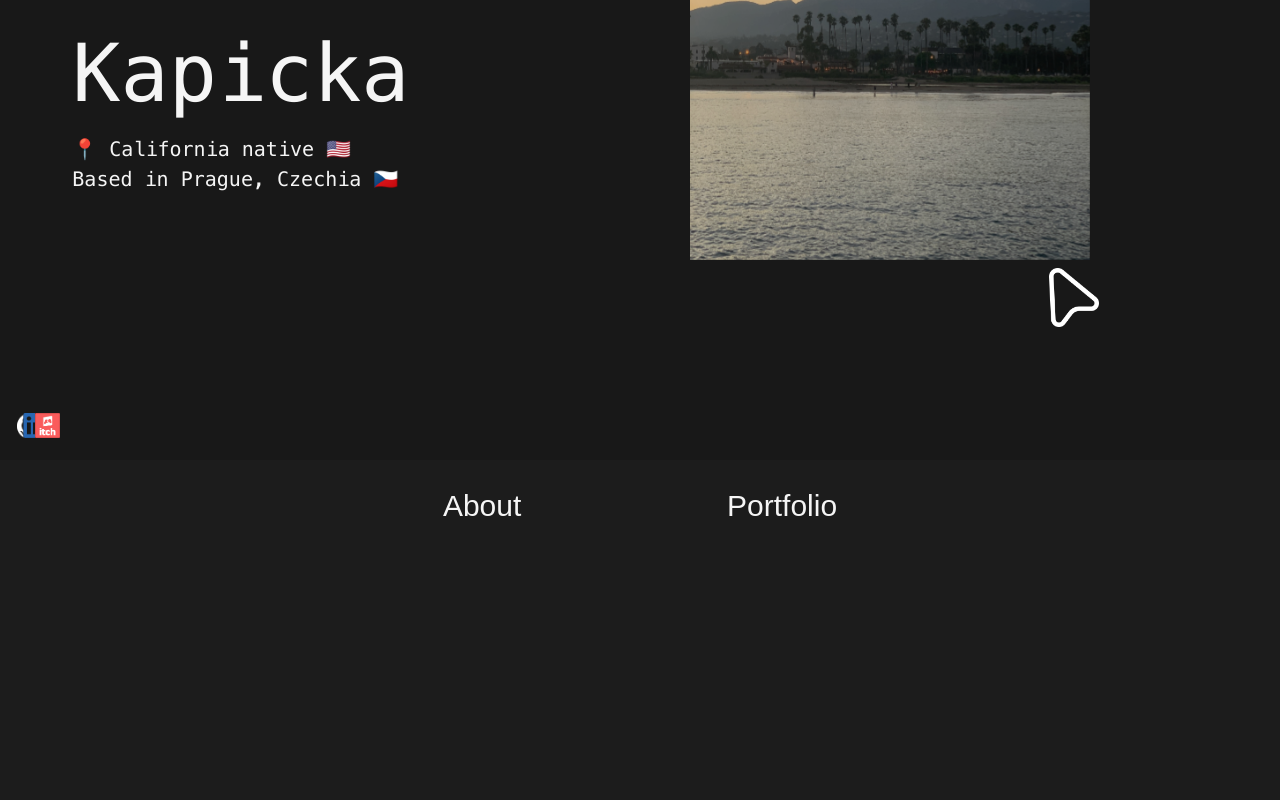
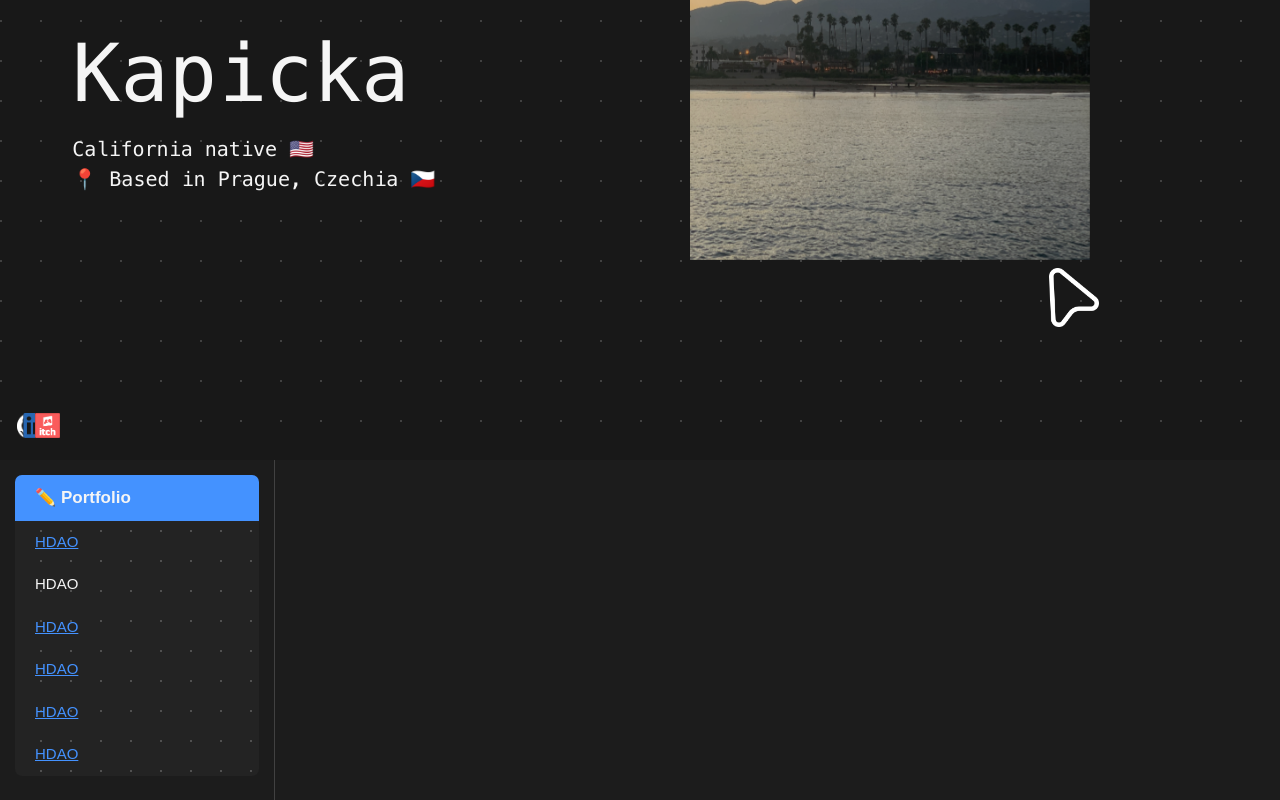
Before and after one commit to SimoKapi/personal-site, a React (Vite) app: page / in a window 1280 px wide. Shown: the part 340-1140 px from the top of the page. Built offline with nearby package versions, Linux system fonts and the light colour scheme.

Commit message:
Add sidebar

```diff
--- a/src/App.css
+++ b/src/App.css
@@ -66,11 +66,6 @@
     align-items: center;
 }
 
-#body {
-    height: 400vh;
-    width:100vw;
-}
-
 #name {
     position: static;
     margin:auto;
@@ -110,3 +105,76 @@
         margin-top:10%!important;
     }
 }
+
+.dotted-bg {
+  background-image: radial-gradient(var(--contrast) 1px, transparent 0)!important;
+  background-size: 40px 40px!important;
+  background-position: -19px -19px!important;
+  z-index:0;
+}
+
+.dotted-bg-strong {
+  background-image: radial-gradient(var(--gray) 1px, transparent 0)!important;
+  background-size: 30px 30px!important;
+  background-position: -19px -19px!important;
+  z-index:0;
+}
+
+#body {
+    height: 400vh;
+    width:100vw;
+    display: flex;
+    position: relative;
+}
+
+#body #nav {
+    flex:3;
+    display: flex;
+    height:100%;
+    border-right: 1px solid var(--contrast);
+    /* background: var(--light); */
+}
+
+#body #nav ul {
+    margin:15px;
+    background-color: var(--panel);
+    width:100%;
+    border-radius: 7px;
+    overflow:hidden;
+    height: max-content;
+    position:sticky;
+    top:10px;
+}
+
+#body #nav ul li {
+    padding:10px 20px;
+    /* background-color: var(--contrast); */
+    font-size:15px;
+}
+
+#body #nav .header {
+    background-color: var(--accent);
+    color: whitesmoke;
+    font-size:17px;
+    font-weight: 700;
+}
+
+#body #nav .subHeader {
+    /* background-color: var(--gray); */
+    color:whitesmoke;
+}
+
+#body #content {
+    flex:10;
+    /* background-color: blue; */
+}
+
+#body #progress {
+    flex:1;
+    /* background-color: red; */
+}
+
+a {
+    color: var(--accent);
+    text-decoration: underline;
+}
--- a/src/App.tsx
+++ b/src/App.tsx
@@ -30,12 +30,12 @@ function App() {
 
   return (
     <>
-      <div id="cover">
+      <div id="cover" className="dotted-bg">
         <div className="info">
           <div id="name">
             <h1>Simon</h1>
             <h1>Kapicka<span ref={caretRef}>_</span></h1>
-            <span className="chip"><p>📍 California native 🇺🇸 <br/> Based in Prague, Czechia 🇨🇿</p></span>
+            <span className="chip"><p>California native 🇺🇸 <br/>📍 Based in Prague, Czechia 🇨🇿</p></span>
           </div>
           <div id="socials">
             <a href="https://github.com/simokapi" target="_blank"><img src={GithubLogo}/></a>
@@ -47,9 +47,25 @@ function App() {
           <ImageCycle/>
         </div>
       </div>
-      <Header/>
+      {/* <Header/> */}
       <div id="body">
+        <div id="nav">
+          <ul className="dotted-bg-strong">
+            <li className="header">✏️ Portfolio</li>
+            <li><a>HDAO</a></li>
+            <li className="subHeader">HDAO</li>
+            <li><a>HDAO</a></li>
+            <li><a>HDAO</a></li>
+            <li><a>HDAO</a></li>
+            <li><a>HDAO</a></li>
+          </ul>
+        </div>
+        <div id="content">
 
+        </div>
+        <div id="progress">
+
+        </div>
       </div>
     </>
   )
--- a/src/index.css
+++ b/src/index.css
@@ -1,7 +1,13 @@
 :root {
     --main: rgb(28, 28, 28);
+    --contrast: rgb(65, 65, 65);
     --dark: rgb(24, 24, 24);
+    --light: rgb(35, 35, 35);
     --accent: rgb(68, 146, 255);
+    --panel: rgb(35, 35, 35);
+    --panel-head: rgb(50, 50, 50);
+    --border: rgb(50, 50, 50);
+    --gray: rgb(80, 80, 80);
 }
 
 html, body {
@@ -11,6 +17,7 @@ html, body {
     /* color: whitesmoke; */
     background-color: var(--main);
     font-family: sans-serif;
-    overflow-x: hidden;
+    /* overflow-x: hidden; */
     scroll-behavior: smooth;
+    width:100vw!important;
 }
```
